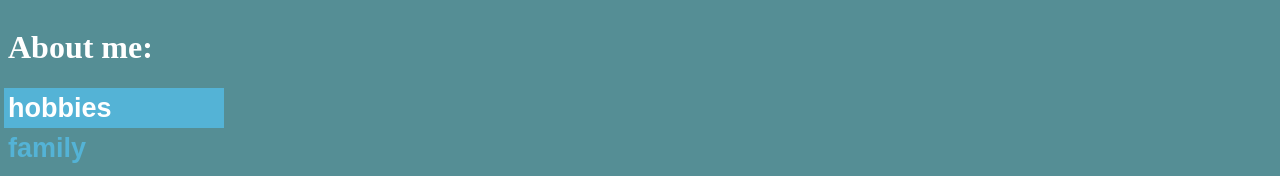
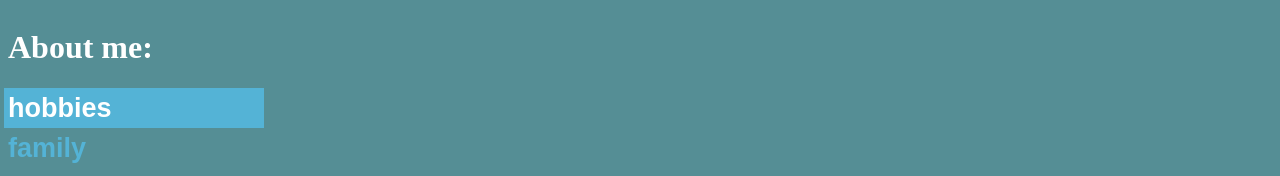
Before and after one commit to Spiff2001/about_me_site, a plain HTML site: page index.html in a window 1280 px wide. In both pictures the pointer is over the link "hobbies". Shown: the top 176 px of the page. Drawn offline with Linux system fonts and the light colour scheme.

Commit message:
Update fiendishly_stylish.css

```diff
--- a/fiendishly_stylish.css
+++ b/fiendishly_stylish.css
@@ -7,7 +7,7 @@ a {
   }
   a:hover {
     color: #fff;
-    box-shadow: inset 220px 0 0 0 #54b3d6;;
+    box-shadow: inset 260px 0 0 0 #54b3d6;;
   }
 
   /* Presentational styles */
```
